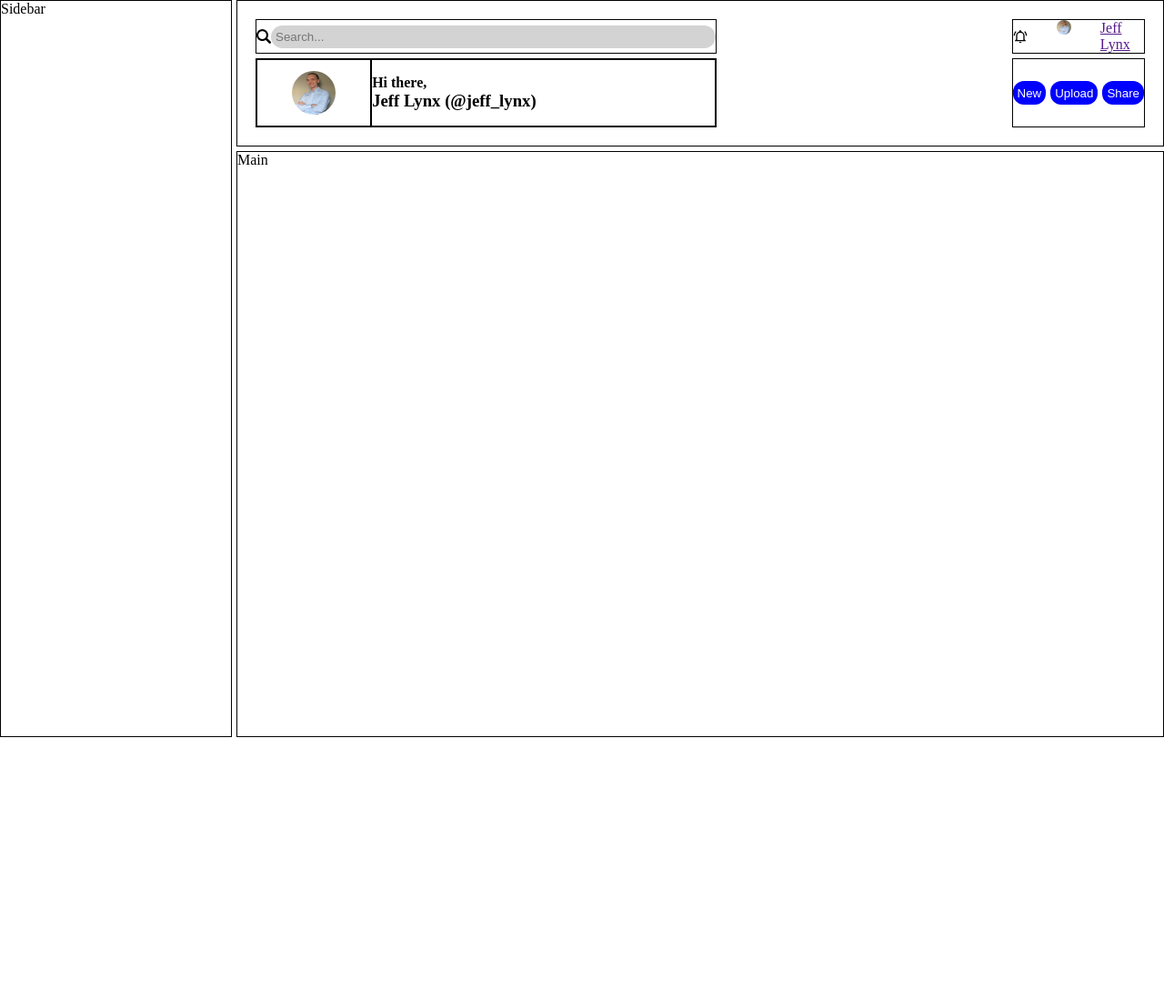
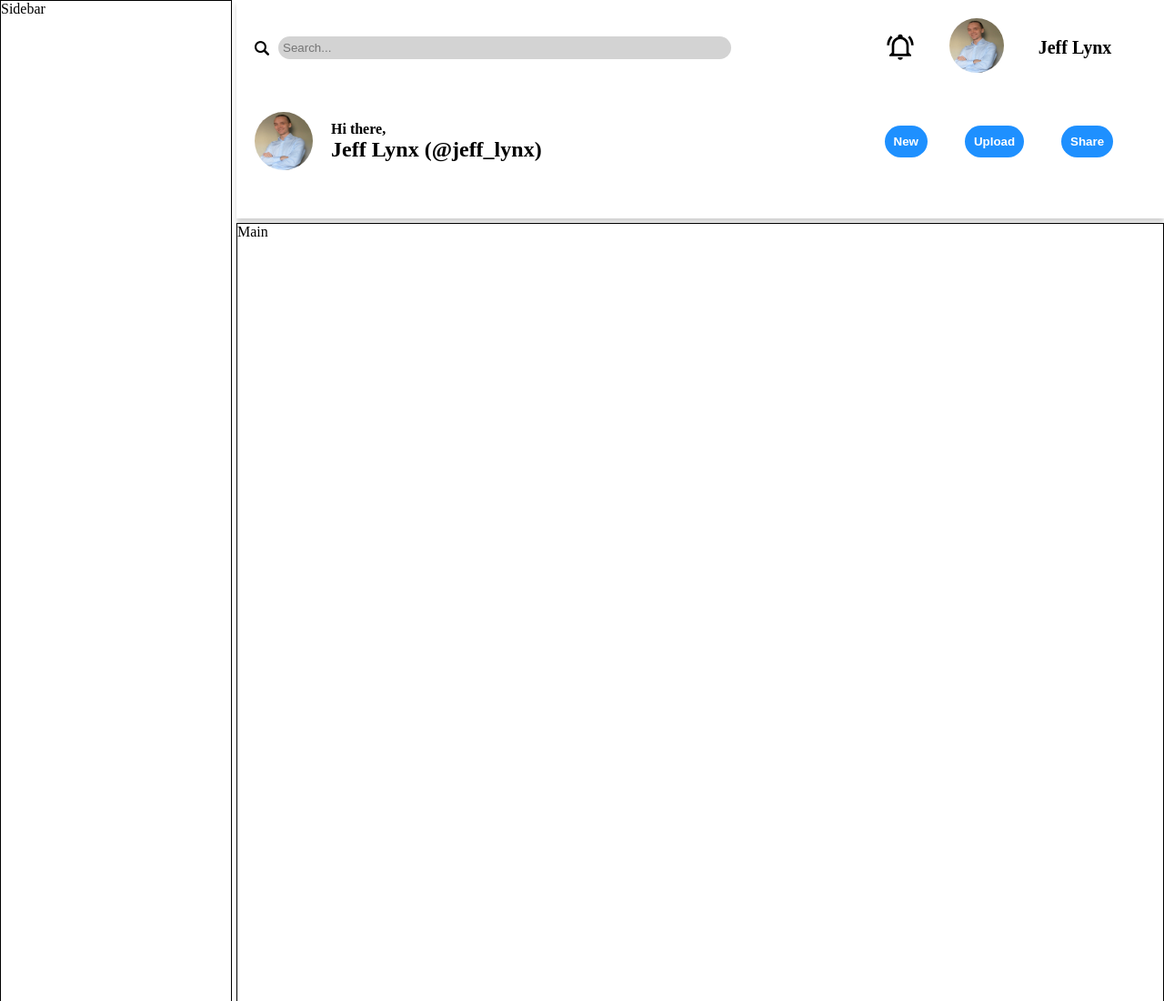
Before and after one commit to JeffLynx/admin-dashboard-odin, a plain HTML site: page index.html in a window 1280 px wide. Shown: the top 1100 px of the page at 91% size. Before the commit the page ends 810 px from the top, so only its background shows below. Drawn offline with Linux system fonts and the light colour scheme.

Commit message:
Header mostly done. A lot more flexbox than I thought I'd use

```diff
--- a/index.html
+++ b/index.html
@@ -20,7 +20,7 @@
         <div class="greeting_image"><img src="./images/Profile.JPG" alt=""></div>
         <div class="user_name_greeting">
           <h4>Hi there,</h4>
-          <h3>Jeff Lynx (@jeff_lynx)</h3>
+          <h2>Jeff Lynx (@jeff_lynx)</h2>
         </div>
       </div>
 
--- a/styles.css
+++ b/styles.css
@@ -9,7 +9,7 @@
 .user_name_greeting,
 .profile_section,
 .project_buttons {
-  border: 1px solid;
+  /* border: 1px solid; */
 }
 
 
@@ -22,56 +22,57 @@
 .header {
   grid-area: 1 / 2 / 2 / 3;
   background-color: white;
-  border: 1px solid black;
+  /* border: 1px solid black; */
 
   display: grid;
-  grid-template: 1fr 2fr / 4fr 1fr;
+  grid-template: 1fr 2fr / 2fr 2fr 2fr;
   gap: 5px;
 
   padding: 20px;
+
+  box-shadow: 0px 5px 5px lightgray;
 }
 
 .search_bar {
-  grid-area: 1 / 1 / 2 / 2;
+  grid-area: 1 / 1 / 2 / 3;
 
   display: flex;
   justify-content: flex-start;
   align-items: center;
-
-  /* display: grid; */
-  /* grid-template-columns: 5% 95%; */
-
+  padding-right: 10vw;
 }
 
 .search_bar img {
   height: 1em;
   width: 1em;
-  /* padding-top: 10px; */
 }
 
 .search_bar input {
   background-color: lightgray;
   border: none;
   border-radius: 20px;
+  flex-grow: 1;
   padding: 5px;
-  flex-grow: 1;
+  margin-left: 10px;
 }
 
 .greeting {
   grid-area: 2 / 1 / 3 / 2;
-  display: grid;
-  grid-template-columns: 1fr 3fr;
+
+  display: flex;
+  justify-content: flex-start;
 }
 
 .greeting_image {
   display: flex;
   justify-content: center;
   align-items: center;
+  margin-right: 20px;
 }
 
 .greeting_image img {
-  height: 3em;
-  width: 3em;
+  height: 4em;
+  width: 4em;
   border-radius: 50%;
 
   grid-area: 1 / 1 / 2 / 3;
@@ -86,26 +87,32 @@
 }
 
 .profile_section {
-  grid-area: 1 / 2 / 2 / 3;
-  display: grid;
-  grid-template-columns: 1fr 1fr 1fr;
-  margin-left: 25vw;
+  grid-area: 1 / 3 / 2 / 4;
+  display: flex;
+  justify-content: space-evenly;
+  align-items: center;
+}
+
+.profile_section a {
+  text-decoration: none;
+  color: black;
+  font-weight: bold;
+  font-size: 20px;
 }
 
 .bell img {
-  height: 1em;
-  width: 1em;
-  padding-top: 10px;
+  height: 2em;
+  width: 2em;
 }
 
 .profile_pic img {
-  height: 1em;
-  width: 1em;
+  height: 3em;
+  width: 3em;
   border-radius: 50%;
 }
 
 .project_buttons {
-  grid-area: 2 / 2 / 3 / 3;
+  grid-area: 2 / 3 / 3 / 4;
   display: grid;
   grid-template-columns: 1fr 1fr 1fr;
   gap: 5px;
@@ -113,17 +120,16 @@
   display: flex;
   justify-content: space-evenly;
   align-items: center;
-
-  margin-left: 25vw;
 }
 
 .project_buttons button {
   color: white;
-  background-color: blue;
+  background-color: dodgerblue;
   border: none;
-  border-radius: 12px;
-  padding: 5px;
-  height: 2em;
+  border-radius: 20px;
+  padding: 10px;
+
+  font-weight: bold;
 }
 
 .sidebar {
```
